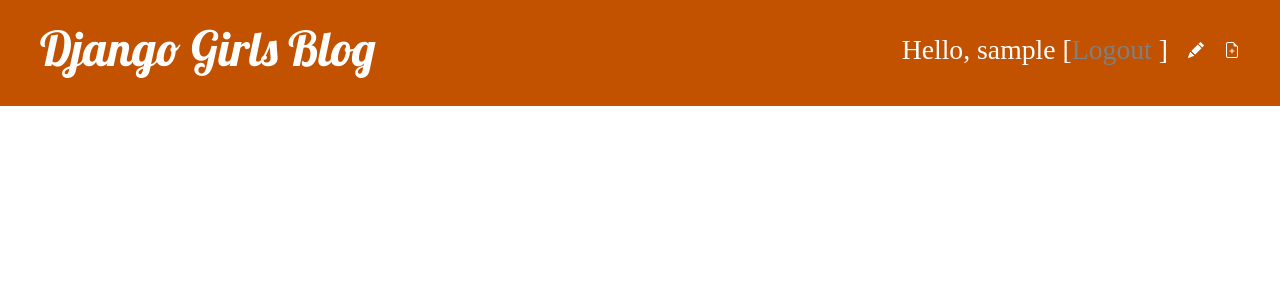
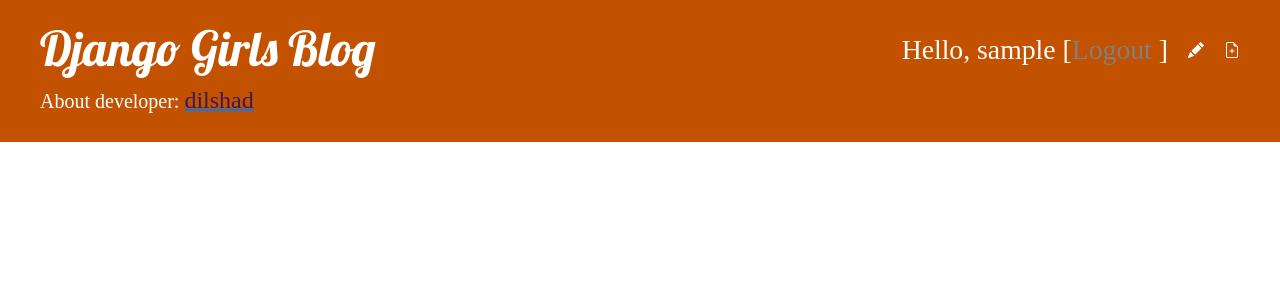
Before and after one commit to Dilshad-create/DjangoBlog, a Django app: page /draft in a window 1280 px wide. Shown: the top 300 px of the page. Run offline with Django 3.2, Linux system fonts and the light colour scheme; the visitor is signed in with stand-in values (Sample User, id 1); data that the repository does not hold is empty; some web fonts are replaced.

Commit message:
added persobal portfolio website in developer contact

```diff
--- a/blog/templates/blog/base.html
+++ b/blog/templates/blog/base.html
@@ -36,7 +36,11 @@
             </svg>
         </a>
         {% endif %}
-        <h1><a href="/">Django Girls Blog</a></h1>
+        <div>
+          <h1><a href="/">Django Girls Blog</a></h1>
+          <h5 style="color: white; font-family:'Gemunu'; " >About developer:
+              <a style="text-decoration-line:underline;" href="http://happyheart.infinityfreeapp.com/"> <span style="font-size:x-large;color:rgba(5, 3, 119, 0.705); " >dilshad </span> </a> </h5>
+        </div>
     </div>
     <div class="content container">
         <div class="row">
```
